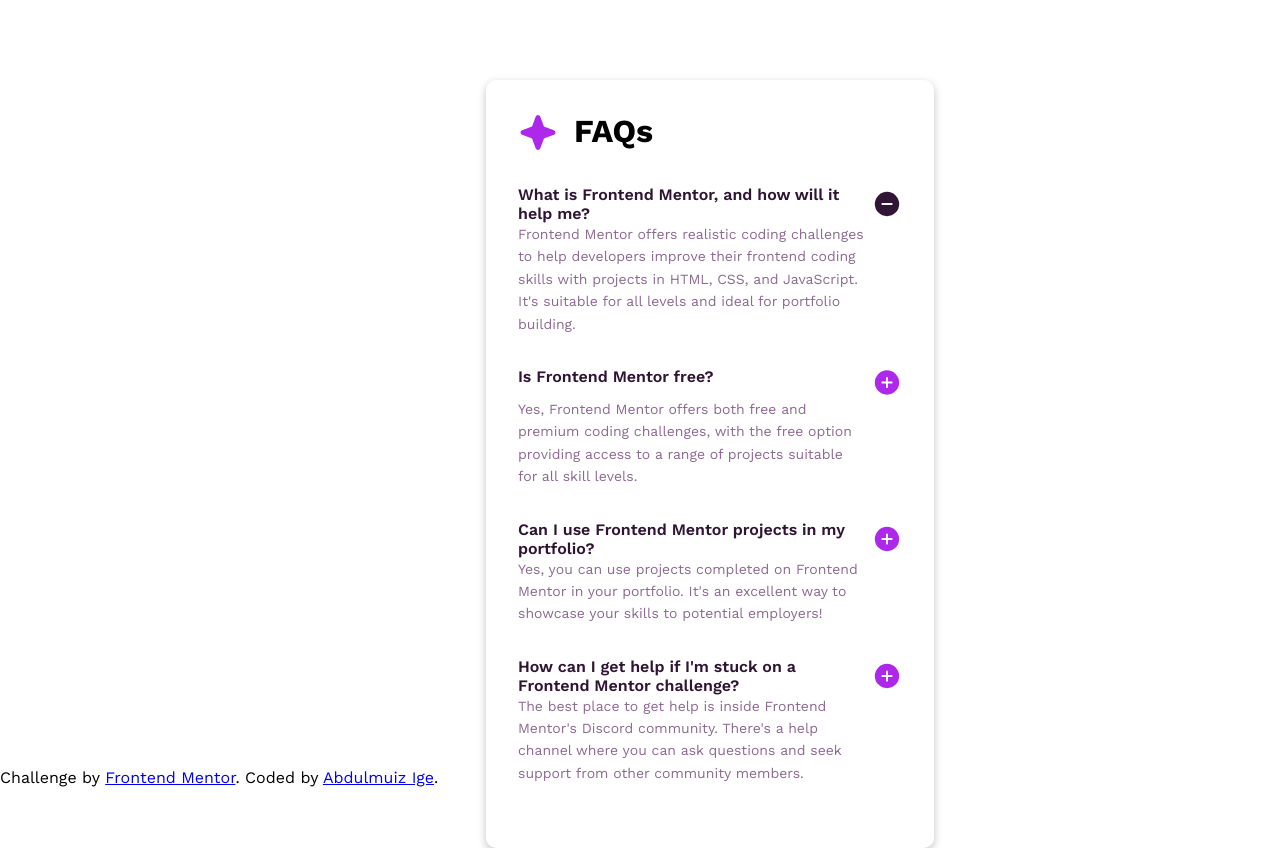
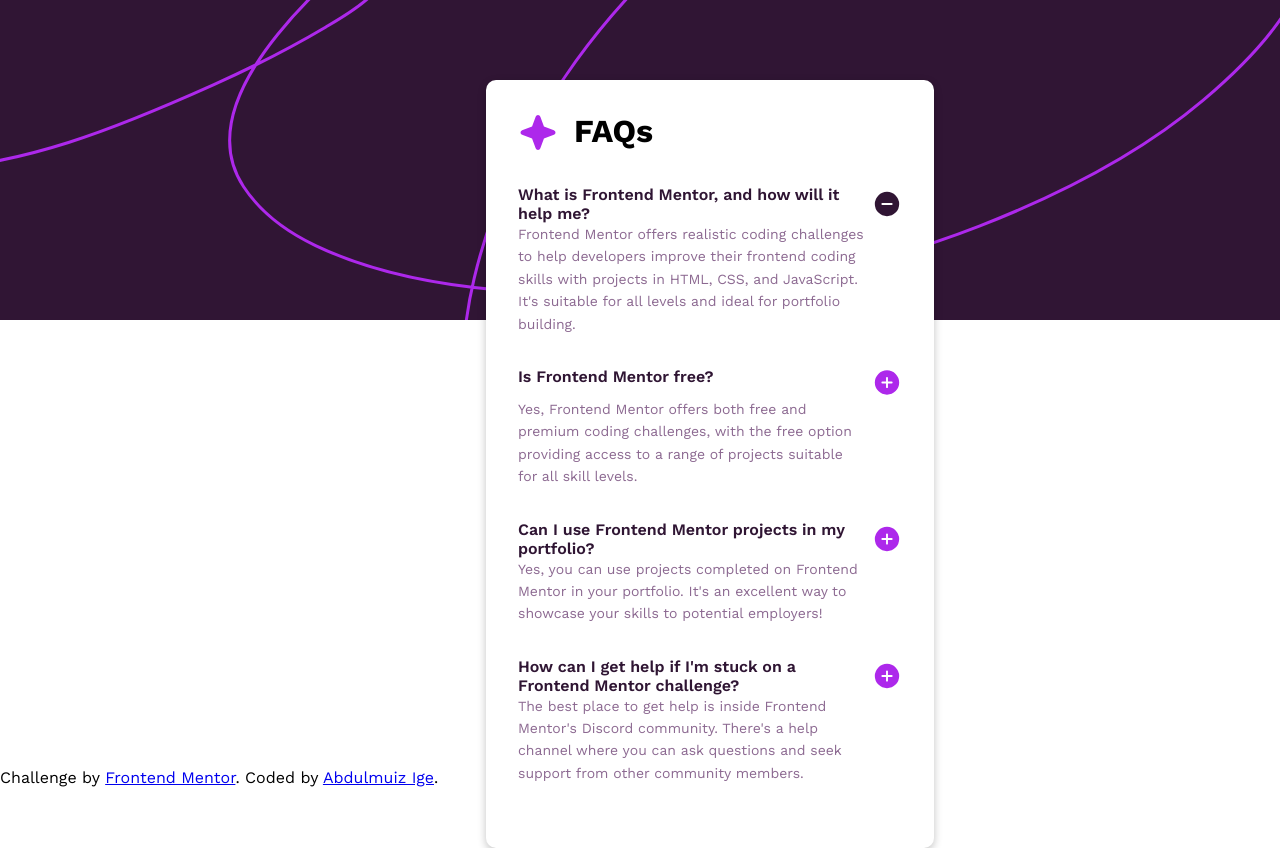
Before and after one commit to Maza4/FAQ-accordion-FEM-, a plain HTML site: page index.html in a window 1280 px wide. Drawn offline with nearby package versions, Linux system fonts and the light colour scheme; the site is published under a folder, as on GitHub Pages, so addresses that start at the root find nothing.

Commit message:
bgd images

```diff
--- a/style.css
+++ b/style.css
@@ -19,7 +19,7 @@
 }
 
 body {
-  background-image: url("/assets/images/background-pattern-desktop.svg");
+  background-image: url("./assets/images/background-pattern-desktop.svg");
   background-repeat: no-repeat;
   background-size: cover;
   background-position: top;
```
